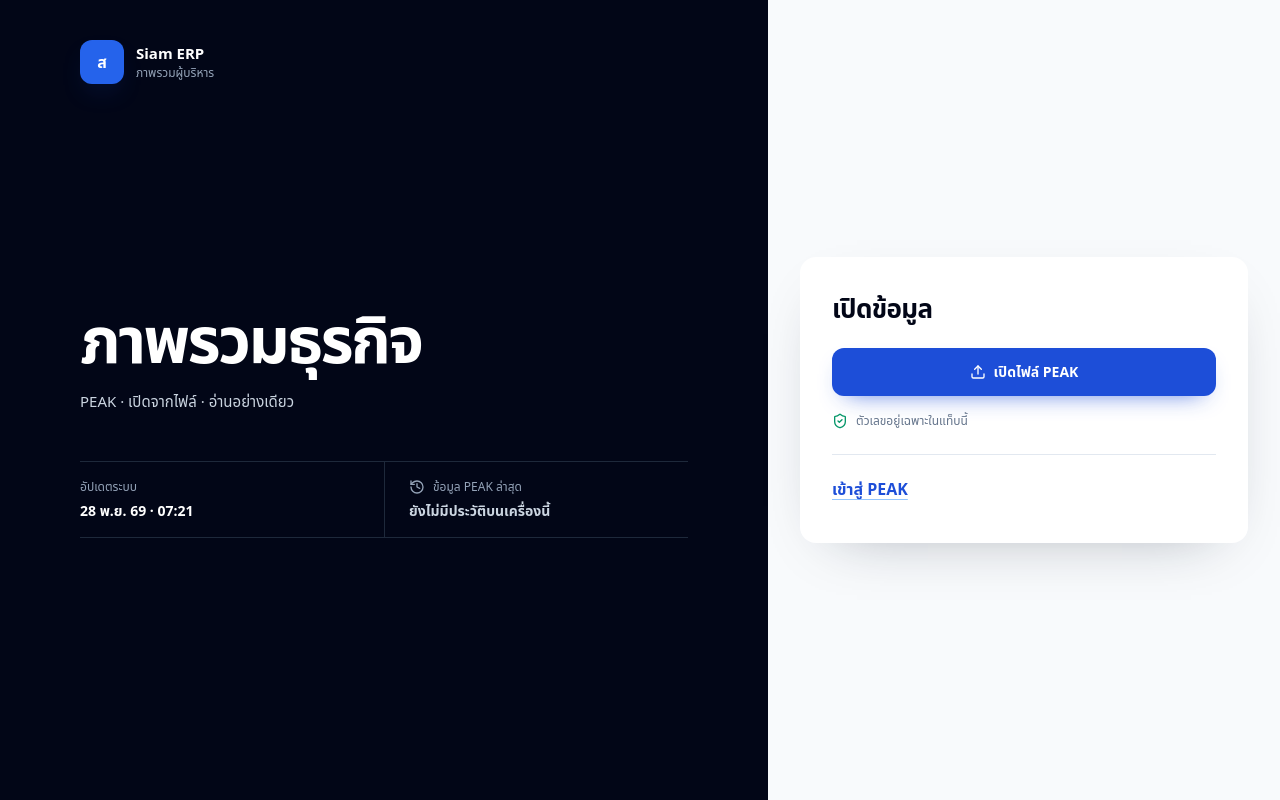
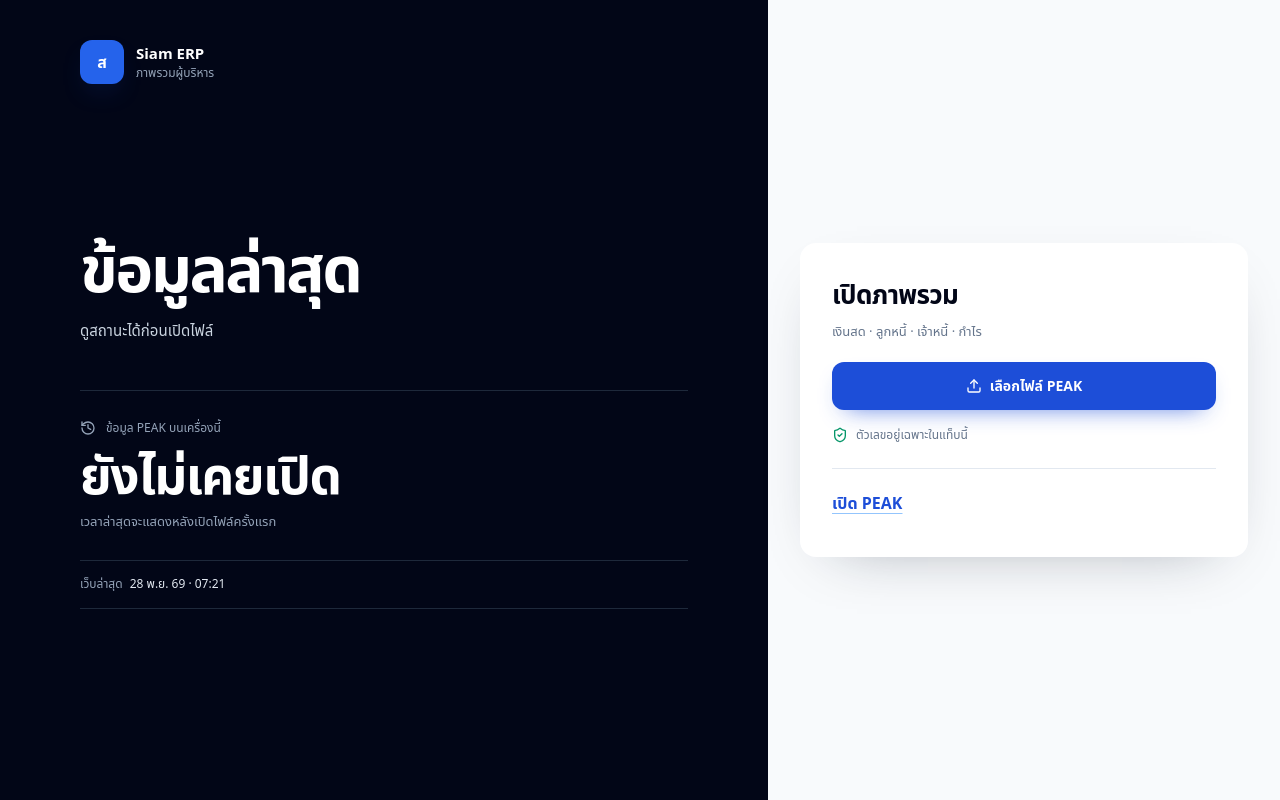
Before and after one commit to phonlapat/thai-accounting-erp-executive-prototype, a React (Vite) app: page / in a window 1280 px wide. Built offline with nearby package versions, Linux system fonts and the light colour scheme.

Commit message:
Show freshness before sign-in (#36)

```diff
--- a/src/App.tsx
+++ b/src/App.tsx
@@ -1650,39 +1650,43 @@
             </div>
           </div>
           <div className="mt-10 max-w-2xl pb-8 sm:mt-16 lg:my-auto lg:py-12">
-            <h1 className="text-balance text-[clamp(2.35rem,5vw,4.8rem)] font-semibold leading-[1.04] tracking-[-0.04em]">ภาพรวมธุรกิจ</h1>
-            <p className="mt-4 max-w-[45ch] text-[15px] leading-6 text-slate-300">PEAK · เปิดจากไฟล์ · อ่านอย่างเดียว</p>
-
-            <dl className="mt-10 grid max-w-2xl border-y border-slate-800 sm:mt-12 sm:grid-cols-2 sm:divide-x sm:divide-slate-800">
-              <div className="py-4 sm:pr-6">
-                <dt className="text-[12px] font-medium text-slate-400">อัปเดตระบบ</dt>
-                <dd className="mt-1 text-[14px] font-semibold tabular-nums text-white">{peakStamp(__BUILD_AT__)}</dd>
+            <h1 className="text-balance text-[clamp(2.35rem,5vw,4.8rem)] font-semibold leading-[1.04] tracking-[-0.04em]">ข้อมูลล่าสุด</h1>
+            <p className="mt-4 max-w-[45ch] text-[15px] leading-6 text-slate-300">ดูสถานะได้ก่อนเปิดไฟล์</p>
+
+            <section className="mt-10 max-w-2xl border-y border-slate-800 sm:mt-12" aria-labelledby="peak-last-update-title">
+              <div className="py-6 sm:py-7">
+                <div className="flex flex-wrap items-center gap-2.5">
+                  <HistoryIcon className="h-4 w-4 text-slate-400" aria-hidden="true" />
+                  <h2 id="peak-last-update-title" className="text-[12px] font-medium text-slate-400">ข้อมูล PEAK บนเครื่องนี้</h2>
+                  {lastPeakFreshness ? <span className={cx('rounded-md px-2 py-1 text-[11px] font-semibold', lastPeakFreshness.status === 'fresh' ? 'bg-emerald-400/10 text-emerald-300' : lastPeakFreshness.status === 'aging' ? 'bg-amber-400/10 text-amber-300' : 'bg-rose-400/10 text-rose-300')}>{lastPeakFreshness.label}</span> : null}
+                </div>
+                {lastPeakMeta ? <>
+                  <p className="mt-3 text-[clamp(1.8rem,4vw,3.25rem)] font-semibold leading-none tracking-[-0.03em] text-white">ถึง {dateTH(lastPeakMeta.asOf.slice(0, 10))}</p>
+                  <p className="mt-3 text-[13px] tabular-nums text-slate-400">ตรวจล่าสุด <time dateTime={lastPeakMeta.capturedAt}>{peakStamp(lastPeakMeta.capturedAt)}</time></p>
+                </> : <>
+                  <p className="mt-3 text-[clamp(1.8rem,4vw,3.25rem)] font-semibold leading-none tracking-[-0.03em] text-white">ยังไม่เคยเปิด</p>
+                  <p className="mt-3 text-[13px] text-slate-400">เวลาล่าสุดจะแสดงหลังเปิดไฟล์ครั้งแรก</p>
+                </>}
               </div>
-              <div className="border-t border-slate-800 py-4 sm:border-t-0 sm:pl-6">
-                <dt className="flex items-center gap-2 text-[12px] font-medium text-slate-400"><HistoryIcon className="h-4 w-4" />ข้อมูล PEAK ล่าสุด</dt>
-                <dd className="mt-1 text-[14px] font-semibold text-white">
-                  {lastPeakMeta ? <>
-                    <span>ถึง {dateTH(lastPeakMeta.asOf.slice(0, 10))}</span>
-                    {lastPeakFreshness ? <span className={cx('ml-2 text-[12px] font-medium', lastPeakFreshness.status === 'fresh' ? 'text-emerald-300' : lastPeakFreshness.status === 'aging' ? 'text-amber-300' : 'text-rose-300')}>· {lastPeakFreshness.label}</span> : null}
-                    <span className="mt-0.5 block text-[11.5px] font-normal tabular-nums text-slate-400">ตรวจ {peakStamp(lastPeakMeta.capturedAt)}</span>
-                  </> : <span className="text-slate-300">ยังไม่มีประวัติบนเครื่องนี้</span>}
-                </dd>
+              <div className="flex min-h-12 flex-wrap items-center justify-between gap-x-5 border-t border-slate-800 py-2 text-[12px] text-slate-400">
+                <span>เว็บล่าสุด <time className="ml-1 tabular-nums text-slate-200" dateTime={__BUILD_AT__}>{peakStamp(__BUILD_AT__)}</time></span>
+                {lastPeakMeta ? <button type="button" onClick={() => setConfirmClearHistory(true)} className="inline-flex min-h-10 items-center font-medium underline decoration-slate-700 underline-offset-4 hover:text-white focus-visible:outline-none focus-visible:ring-2 focus-visible:ring-blue-400">ล้างประวัติ</button> : null}
               </div>
-            </dl>
-            {lastPeakMeta ? <button type="button" onClick={() => setConfirmClearHistory(true)} className="mt-1 inline-flex min-h-11 items-center text-[12px] font-medium text-slate-400 underline decoration-slate-700 underline-offset-4 hover:text-white focus-visible:outline-none focus-visible:ring-2 focus-visible:ring-blue-400">ล้างเวลาที่จำไว้</button> : null}
+            </section>
           </div>
         </section>
 
         <section className="flex items-start justify-center bg-slate-50 px-5 py-8 text-slate-950 sm:px-8 sm:py-12 lg:items-center" aria-labelledby="peak-gate-title">
           <div className="w-full max-w-md rounded-2xl bg-white p-6 shadow-[0_20px_60px_-36px_rgba(15,23,42,0.42)] sm:p-8">
-            <h2 id="peak-gate-title" className="text-[26px] font-semibold tracking-[-0.025em]">เปิดข้อมูล</h2>
+            <h2 id="peak-gate-title" className="text-[26px] font-semibold tracking-[-0.025em]">เปิดภาพรวม</h2>
+            <p className="mt-2 text-[13px] text-slate-500">เงินสด · ลูกหนี้ · เจ้าหนี้ · กำไร</p>
             {peakSessionEnded === 'idle' ?
             <div className="mt-4 flex items-center gap-2 rounded-xl bg-amber-50 px-3 py-2.5 text-[13px] text-amber-900" role="status">
                 <LockKeyholeIcon className="h-4 w-4 shrink-0" />
                 <span><strong>ล็อกแล้ว</strong> · เปิดไฟล์อีกครั้ง</span>
               </div> : null}
             <button type="button" onClick={() => setPeakImportOpen(true)} className="mt-5 flex h-12 w-full items-center justify-center gap-2 rounded-xl bg-blue-700 px-4 text-sm font-semibold text-white shadow-[0_10px_24px_-14px_rgba(29,78,216,0.9)] transition-[background-color,box-shadow] hover:bg-blue-800 hover:shadow-[0_12px_26px_-14px_rgba(29,78,216,0.95)] active:bg-blue-900 focus-visible:outline-none focus-visible:ring-2 focus-visible:ring-blue-600 focus-visible:ring-offset-2">
-              <UploadIcon className="h-4 w-4" />เปิดไฟล์ PEAK
+              <UploadIcon className="h-4 w-4" />เลือกไฟล์ PEAK
             </button>
             {storageIssueText ? <div className="mt-4 flex items-start gap-2 text-[12px] leading-5 text-rose-700" role="alert">
               <AlertCircleIcon className="mt-0.5 h-4 w-4 shrink-0" />
@@ -1692,7 +1696,7 @@
               <span>ตัวเลขอยู่เฉพาะในแท็บนี้</span>
             </div>}
             <div className="mt-6 border-t border-slate-200 pt-3">
-              <a href="https://secure.peakaccount.com/home" target="_blank" rel="noreferrer" className="inline-flex min-h-11 items-center font-semibold text-blue-700 underline decoration-blue-300 underline-offset-4 hover:text-blue-900 focus-visible:outline-none focus-visible:ring-2 focus-visible:ring-blue-600">เข้าสู่ PEAK</a>
+              <a href="https://secure.peakaccount.com/home" target="_blank" rel="noreferrer" className="inline-flex min-h-11 items-center font-semibold text-blue-700 underline decoration-blue-300 underline-offset-4 hover:text-blue-900 focus-visible:outline-none focus-visible:ring-2 focus-visible:ring-blue-600">เปิด PEAK</a>
             </div>
           </div>
         </section>
```
